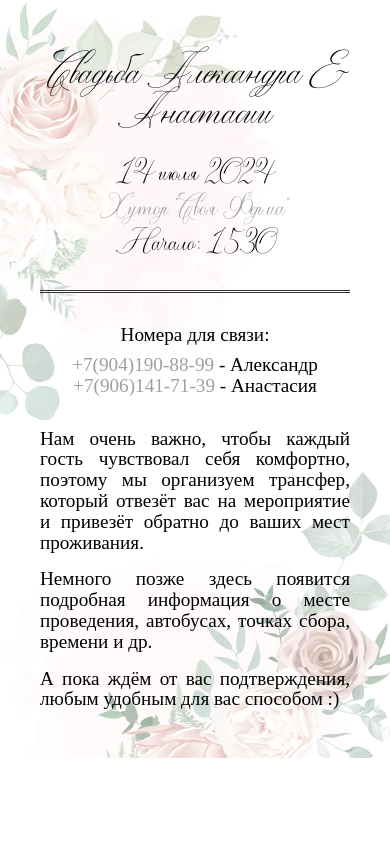
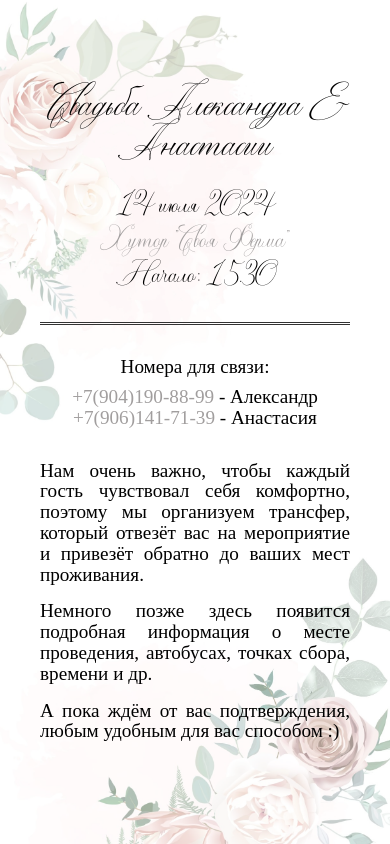
Before and after one commit to proun95/wedding, a PHP site: page / in a window 390 px wide. Run offline with PHP 8.4, Linux system fonts and the light colour scheme; some web fonts are replaced.

Commit message:
fix background and content margin

```diff
--- a/style.css
+++ b/style.css
@@ -9,6 +9,9 @@
 @font-face {
   font-family: Alana;
   src: url("fonts/Alana.otf") format("opentype");
+}
+html {
+  min-height: 100%;
 }
 body {
   font-family: 'Alana';
@@ -112,7 +115,7 @@ body {
 }
 @media (max-width: 770px) {
   body {
-    margin: 3rem 2.5rem;
+    margin: 5rem 2.5rem;
   }
   .title {
     font-size: 2.5rem;
```
